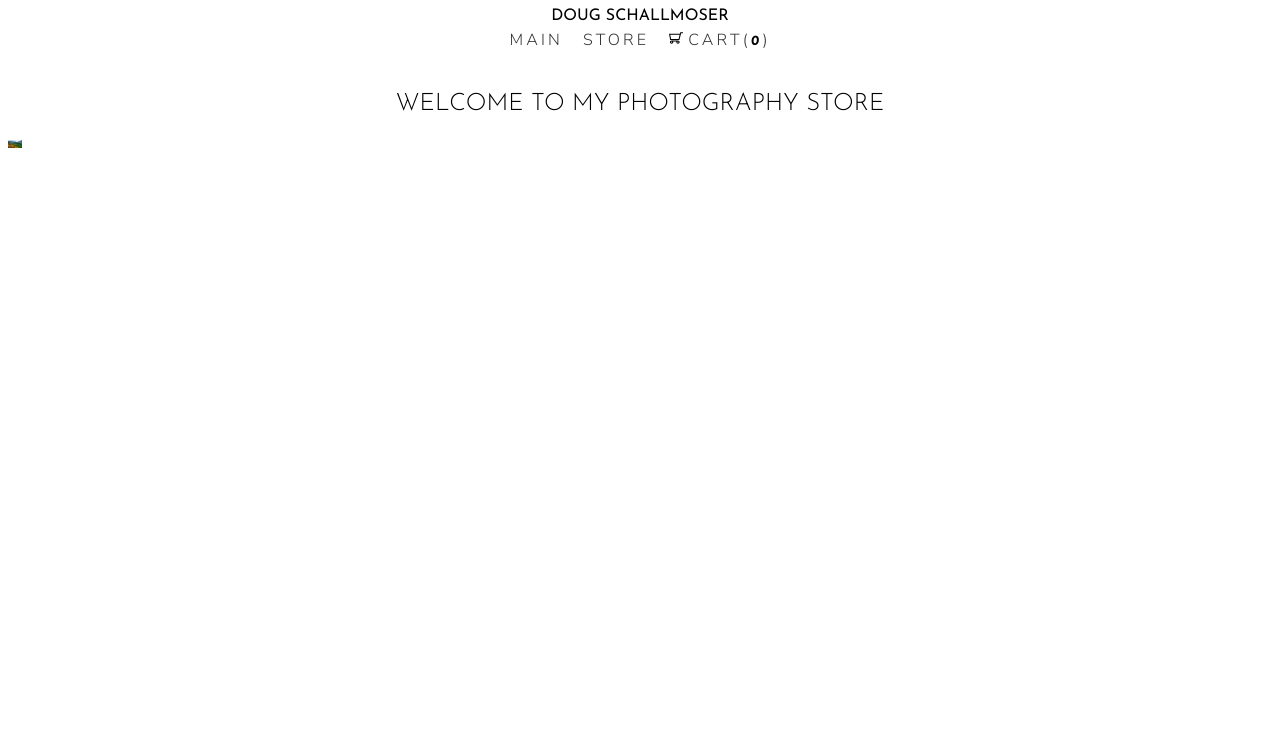
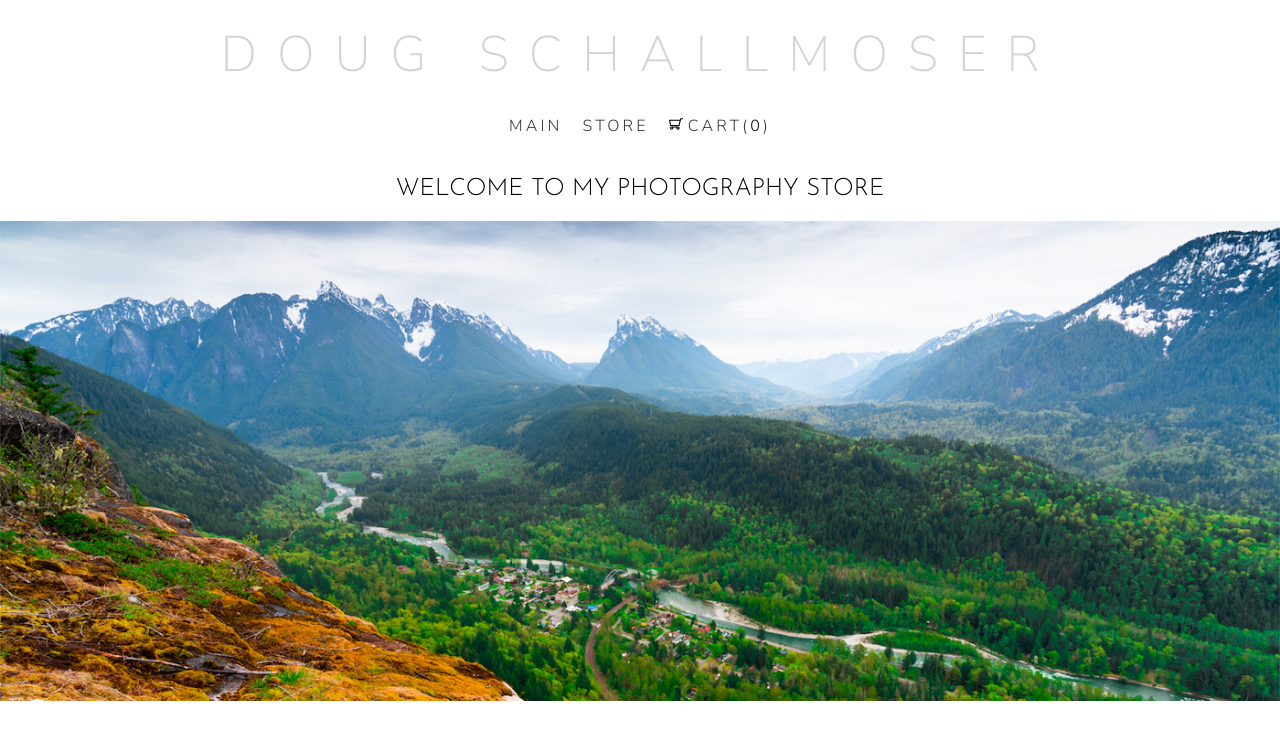
Before and after one commit to dougschallmoser/photography-store, a React (Create React App) app: page / in a window 1280 px wide. Shown: the top 740 px of the page. Built offline with nearby package versions, Linux system fonts and the light colour scheme.

Commit message:
update styling

```diff
--- a/src/components/App/App.css
+++ b/src/components/App/App.css
@@ -1,3 +1,9 @@
-span {
-  font-family: 'Pacifico', cursive;
+#splash-image {
+  width: 100vw;
+  height: 60vh;
+  overflow: hidden;
 }
+
+#splash-image img {
+  width: 100vw;
+}
--- a/src/components/Navbar/Navbar.css
+++ b/src/components/Navbar/Navbar.css
@@ -21,6 +21,16 @@ nav ul {
   text-align: center;
 }
 
+nav ul:first-child {
+  font-size: 50px;
+  font-weight: 200;
+  font-family: 'Nunito Sans', sans-serif;
+  color: #6969694A;
+  letter-spacing: 0.4em;
+  margin-top: 20px;
+  margin-bottom: 26px;
+}
+
 nav ul li {
   display: inline-block;
 }
--- a/src/components/Store/Product.css
+++ b/src/components/Store/Product.css
@@ -30,6 +30,7 @@
   left: 0;
   width: 100vw;
   height: 100vh;
+  z-index: 2;
 }
 
 .image-modal img {
--- a/src/routes/Global.css
+++ b/src/routes/Global.css
@@ -2,6 +2,7 @@ body {
   background: white;
   font-family: 'Josefin Sans', sans-serif;
   font-weight: 300;
+  margin: 0;
 }
 
 .main-container {
```
